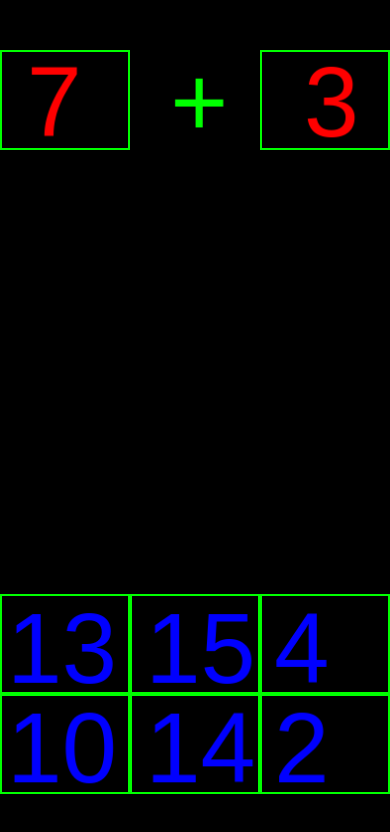
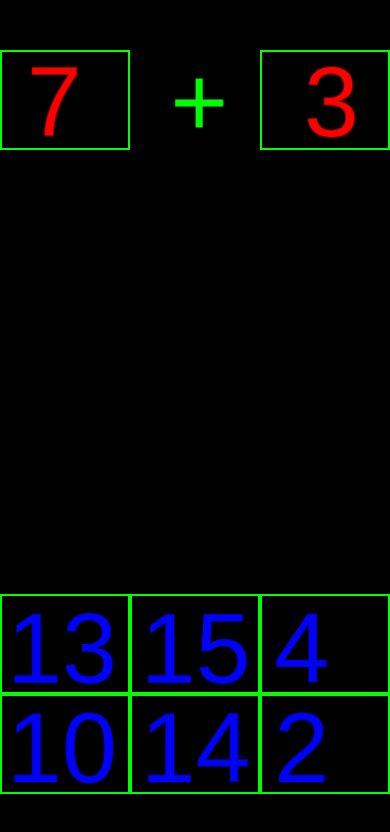
Before and after one commit to leonardosotelo89/prototypes, a plain HTML site: page addition speak machine/canvas addition speak machine 1.1 cellphone.html in a window 390 px wide. Drawn offline with Linux system fonts and the light colour scheme.

Commit message:
Actualizar canvas addition speak machine 1.1 cellphone.html

```diff
--- a/addition speak machine/canvas addition speak machine 1.1 cellphone.html
+++ b/addition speak machine/canvas addition speak machine 1.1 cellphone.html
@@ -232,7 +232,7 @@ ctx.fillText(toshow[0],5 ,xxx.height - 160 )
 
 ctx.fillStyle = 'blue'
 ctx.font = '100px Arial'
-ctx.fillText(toshow[1],(xxx.width/2) -50 ,xxx.height - 160)
+ctx.fillText(toshow[1],(xxx.width/2) -55 ,xxx.height - 160)
 
 ctx.fillStyle = 'blue'
 ctx.font = '100px Arial'
@@ -245,7 +245,7 @@ ctx.fillText(toshow[3],5,xxx.height - 60)
 
 ctx.fillStyle = 'blue'
 ctx.font = '100px Arial'
-ctx.fillText(toshow[4],(xxx.width /2) -50,xxx.height - 60)
+ctx.fillText(toshow[4],(xxx.width /2) -55,xxx.height - 60)
 
 ctx.fillStyle = 'blue'
 ctx.font = '100px Arial'
```
